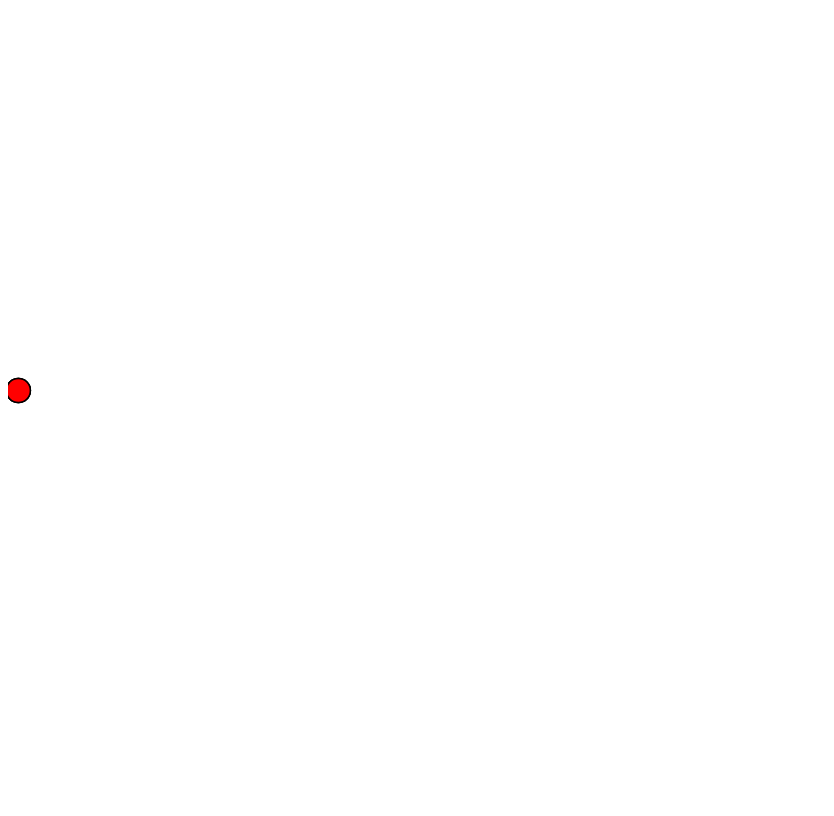
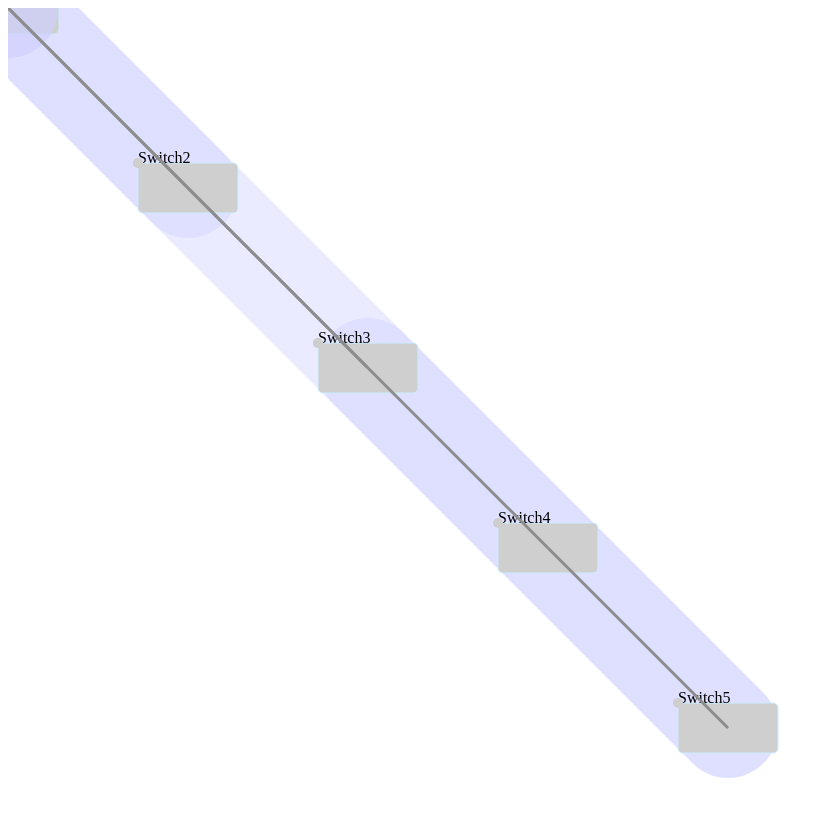
Before and after one commit to utky/d3js-sandbox, a plain HTML site: page index.html in a window 1280 px wide. Shown: the whole page, without its empty margins (0-834 px from the left). Drawn offline with nearby package versions, Linux system fonts and the light colour scheme.

Commit message:
enabled rendering nodes, groups and links by d3js plugin.

```diff
--- /dev/null
+++ b/d3.plugin.js
@@ -0,0 +1,340 @@
+/**
+ * QuickCheck
+ * うーん、dataで一括受信すると
+ * networkとnode、portの関係を解析する必要がある
+ *
+ * 逆にそれをnetworkやnodeなどのメソッドで受け取ると
+ * 階層関係の定義が別途必要になる
+ */
+(function(window, d3){
+
+	var renderGroup = function(g) {
+		g.classed("group", true)
+			.append("text")
+			.text(function(d) { return d.name || "Unnamed Group"; });
+		g.append("path");
+	};
+
+	var renderNode = function(g) {
+		g.classed("node", true);
+		g.append("rect")
+			.attr("width", function(d) { return (d.width = 100); })
+			.attr("height", function(d) { return (d.height = 50); })
+			.attr("rx", function(d) { return 5; })
+			.attr("ry", function(d) { return 5; });
+		g.append("text")
+			.text(function(d) { return d.name || "Unnamed Node"; });
+	};
+
+	var renderPort = function(g) {
+		g.classed("port", true)
+			.append("circle")
+				.attr("r", function(d) { return 5; });
+	};
+
+	var renderLink = function(g) {
+		g.classed("link", true);
+		g.append("line");
+	}
+
+	var tickGroup = function(selection) {
+		var collectNode = function(acc, g) {
+			var ns = acc.concat(g.nodes);
+			var gs = g.children || [];
+			return gs.reduce(collectNode, ns);
+		};
+		selection.selectAll("path")
+			.attr("stroke-linecap", "round")
+			.attr("stroke-linejoin", "round")
+			.attr("d", function(d) {
+				var subnodes = collectNode(new Array(), d);
+				var vertices = subnodes.map(function(d) { return [ d.x, d.y ]; });
+				var locationTo = (2 < vertices.length) ? d3.geom.hull(vertices) : (0 < vertices.length) ? vertices : [[0,0]];
+				return "M" + locationTo.join("L") + "Z";
+			});
+	};
+
+	var tickNode = function(selection) {
+		selection.attr("transform", function(d) {
+			return "translate("
+				+ ((d.x || 1) - (100 / 2)) + ","
+				+ ((d.y || 1) - (50 / 2)) + ")";
+		});
+	};
+	var tickLink = function(selection) {
+		selection.selectAll("line")
+			.attr("x1", function(d) { return d.source.x; })
+	    	.attr("y1", function(d) { return d.source.y; })
+	    	.attr("x2", function(d) { return d.target.x; })
+	    	.attr("y2", function(d) { return d.target.y; });
+	};
+	var tickPort = function(selection) {
+	};
+
+
+	function create() {
+
+		var cfg = {
+			width: function() { return 900 }
+			, height: function() { return 800 }
+			, force: function() {return d3.layout.force();}
+			, group: {
+				selector: function() { return ".group"; }
+				, key : function(d) { return d.id }
+				, children : function(d) { return d.children || []}
+				, nodes : function(d) { return d.nodes || []}
+				, render: renderGroup
+				, tick: tickGroup
+			}
+			, node: {
+				selector: function() { return ".node"; }
+				, key : function(d) { return d.id }
+				, ports : function(d) { return d.ports || []}
+				, render: renderNode
+				, tick: tickNode
+				, fixed: function() { return true; }
+			}
+			, port: {
+				selector: function() { return ".port"; }
+				, key : function(d) { return d.id }
+				, render: renderPort
+				, tick: tickPort
+			}
+			, link: {
+				selector: function() { return ".link"; }
+				, render: renderLink
+				, tick: tickLink
+			}
+		};
+
+		// entry point of selection processing
+		function topology(selection) {
+			selection.each(function(d, i) {
+				var force = cfg.force();
+
+				var foldGroup = function(acc, g) {
+					var gs = cfg.group.children(g);
+					acc.push(g);
+					return gs.reduce(foldGroup, acc);
+				};
+
+				var groupsArray = foldGroup(new Array(), d.network);
+				var nodesArray = groupsArray.reduce(function(a, g) {
+					return a.concat((cfg.group.nodes(g) || []));
+				}, new Array());
+				var nl = nodesArray.length;
+				nodesArray = nodesArray.map(function(n, i) {
+					// initial coordinates
+					n.x = n.y = cfg.width() / nl * i;
+					n.fixed = cfg.node.fixed();
+					return n;
+				});
+
+				var target = d3.select(this);
+
+				var groups = target.selectAll(cfg.group.selector())
+					.data(groupsArray, cfg.group.key);
+				groups.enter().append("g")
+					.call(cfg.group.render);
+
+				var nodes = groups.selectAll(cfg.node.selector())
+					.data(cfg.group.nodes, cfg.node.key);
+				nodes.enter().append("g")
+					.call(cfg.node.render);
+
+				var ports = nodes.selectAll(cfg.port.selector())
+					.data(cfg.node.ports, cfg.port.key);
+				ports.enter().append("g")
+					.call(cfg.port.render);
+
+				target.selectAll(cfg.link.selector())
+					.data(d.links)
+					.enter().append("g")
+					.call(cfg.link.render);
+
+				target.selectAll(cfg.node.selector()).call(force.drag);
+				force
+					.gravity(0)
+    				//.size([cfg.width(), cfg.height()])
+					//.linkDistance(40)
+					//.charge(-500)
+					.nodes(nodesArray)
+					.links(d.links)
+					.on("tick", function() {
+
+						var gs = target.selectAll(cfg.group.selector());
+						var ns = target.selectAll(cfg.node.selector());
+						var ps = target.selectAll(cfg.port.selector());
+						var ls = target.selectAll(cfg.link.selector());
+
+						cfg.group.tick(gs);
+						cfg.node.tick(ns);
+						cfg.port.tick(ps);
+						cfg.link.tick(ls);
+					});
+				force.start();
+			});
+		}
+
+		/*
+		topology.nodes = function(value) {
+			if (!arguments.length) return nodes;
+			nodes = value;
+			return topology;
+		}
+
+		topology.links = function(value) {
+			if (!arguments.length) return links;
+			links = value;
+			return topology;
+		}
+		*/
+
+		topology.select = function(type, callback) {
+			return function(selection) {
+				if (callback) selection.selectAll(type).call(callback);
+			};
+		}
+
+		return topology
+	}
+
+	d3.topology = create
+
+ /*
+
+	function Topology(baseSelection, options) {
+		this.baseSelection = baseSelection;
+		this.force = d3.layout.force()
+	    	.size([this.baseSelection.attr("width"), this.baseSelection.attr("height")])
+	    	.charge(-400)
+	    	.linkDistance(40)
+	    	.on("tick", this.tick(this));
+
+		this.drag = this.force.drag()
+	    	.on("dragstart", this.dragstart);
+		this.groups = [];
+
+	}
+
+	Topology.prototype = {
+		constructor: Topology
+		, node: function() { return this.baseSelection.selectAll(".node"); }
+		, link: function() { return this.baseSelection.selectAll(".link"); }
+		, data: function(nodes, links) {
+			this.force
+				.nodes(nodes)
+				.links(links)
+				.start();
+
+			this.link().data(links)
+	    		.enter().append("line")
+	      			.attr("class", "link");
+
+			this.node().data(nodes, function(d) { return d.id })
+	    		.enter().append("circle")
+	      			.attr("class", "node")
+	      			.attr("r", 12)
+		  			.classed("fixed", function(d) {return d.fixed = true})
+	      			.on("dblclick", this.dblclick)
+	      			.call(this.drag);
+
+			this.groups = d3.nest().key(function(d) { return d.parent.id; }).entries(nodes);
+			console.log(this.groups);
+
+			return this;
+		}
+		, tick: function(thisArg) {
+			return function() {
+				thisArg.link().attr("x1", function(d) { return d.source.x; })
+					.attr("y1", function(d) { return d.source.y; })
+					.attr("x2", function(d) { return d.target.x; })
+					.attr("y2", function(d) { return d.target.y; });
+
+				thisArg.node().attr("cx", function(d) { return d.x; })
+					.attr("cy", function(d) { return d.y; });
+
+				thisArg.baseSelection.selectAll("path")
+				    .data(thisArg.groups)
+				      .attr("d", thisArg.groupPath)
+				    .enter().insert("path", "circle")
+						.style("fill", function(d) { return "cyan" })
+						.style("stroke", function(d) { return "cyan" })
+				      .style("stroke-width", 40)
+				      .style("stroke-linejoin", "round")
+				      .style("opacity", .2)
+				      .attr("d", thisArg.groupPath);
+
+			};
+		}
+		, dblclick: function (d) {
+			  d3.select(this).classed("fixed", d.fixed = false);
+			}
+		, dragstart: function (d) {
+	  		d3.select(this).classed("fixed", d.fixed = true);
+		}
+		, groupPath: function(d) {
+			var vertices = d.values.map(function(i) { return [i.x, i.y]; });
+			var toBeJoined = vertices.langth > 2 ? d3.geom.hull(vertices) : vertices;
+		    return "M" + toBeJoined.join("L") + "Z";
+		}
+	};
+
+	var topology = function(selection) {
+		return new Topology(selection);
+	};
+
+	var width = 960,
+	    height = 500;
+
+	var svg = d3.select("body").append("svg")
+	    .attr("width", width)
+	    .attr("height", height);
+
+	d3.json("networks.json", function(error, data) {
+
+		var collectNode = function(network) {
+			var nodes = network.nodes || [];
+			nodes.map(function(n) { n.parent = network; });
+			var subNodes = network.children.map(collectNode);
+			return subNodes.reduce(function(a, ns) { return a.concat(ns); }, nodes.concat());
+		};
+
+		var nodes = collectNode(data.root);
+
+		//var topology = new Topology(svg);
+		var t = topology(svg);
+		t.data(nodes, data.links);
+		console.log(t.link().data());
+	});
+
+
+
+	window.d3test = {
+		testDataFeed: function() {
+
+			var topology = d3.topology().select("#graph-content");
+
+			$.getJSON("./data/networks.json").success(function (data) {
+
+				topology.data(data["root"], []);
+				// topology.data(data["root"], data["links"]);
+
+			}).error(function(e) {
+				console.error(e);
+			});
+		}
+		, testRender: function() {
+		}
+	};
+
+	// execute test suite
+	$(function() {
+		for(var key in window.d3test) {
+			var test = window.d3test[key];
+			test.call(window);
+		}
+	});
+	*/
+
+})(window, d3);
--- a/index.html
+++ b/index.html
@@ -1,133 +1,20 @@
 <!DOCTYPE html>
 <meta charset="utf-8">
-<style>
-
-.link {
-  stroke: #000;
-  stroke-width: 1.5px;
-}
-
-.node {
-  cursor: move;
-  fill: #ccc;
-  stroke: #000;
-  stroke-width: 1.5px;
-}
-
-.node.fixed {
-  fill: #f00;
-}
-
-</style>
+<link rel="stylesheet" type="text/css" media="screen" href="main.css">
 <body>
+	<div>
+		<svg id="stage" width="1000" height="800">
+		</svg>
+	</div>
 <script src="http://d3js.org/d3.v3.min.js"></script>
+<script src="d3.plugin.js"></script>
 <script>
-
-function Topology(baseSelection, options) {
-	this.baseSelection = baseSelection;
-	this.force = d3.layout.force()
-    	.size([this.baseSelection.attr("width"), this.baseSelection.attr("height")])
-    	.charge(-400)
-    	.linkDistance(40)
-    	.on("tick", this.tick(this));
-
-	this.drag = this.force.drag()
-    	.on("dragstart", this.dragstart);
-	this.groups = [];
-
-}
-
-Topology.prototype = {
-	constructor: Topology
-	, node: function() { return this.baseSelection.selectAll(".node"); }
-	, link: function() { return this.baseSelection.selectAll(".link"); }
-	, data: function(nodes, links) {
-		this.force
-			.nodes(nodes)
-			.links(links)
-			.start();
-
-		this.link().data(links)
-    		.enter().append("line")
-      			.attr("class", "link");
-
-		this.node().data(nodes, function(d) { return d.id })
-    		.enter().append("circle")
-      			.attr("class", "node")
-      			.attr("r", 12)
-	  			.classed("fixed", function(d) {return d.fixed = true})
-      			.on("dblclick", this.dblclick)
-      			.call(this.drag);
-
-		this.groups = d3.nest().key(function(d) { return d.parent.id; }).entries(nodes);
-		console.log(this.groups);
-
-		return this;
-	}
-	, tick: function(thisArg) {
-		return function() {
-			thisArg.link().attr("x1", function(d) { return d.source.x; })
-				.attr("y1", function(d) { return d.source.y; })
-				.attr("x2", function(d) { return d.target.x; })
-				.attr("y2", function(d) { return d.target.y; });
-
-			thisArg.node().attr("cx", function(d) { return d.x; })
-				.attr("cy", function(d) { return d.y; });
-
-			thisArg.baseSelection.selectAll("path")
-			    .data(thisArg.groups)
-			      .attr("d", thisArg.groupPath)
-			    .enter().insert("path", "circle")
-					.style("fill", function(d) { return "cyan" })
-					.style("stroke", function(d) { return "cyan" })
-			      .style("stroke-width", 40)
-			      .style("stroke-linejoin", "round")
-			      .style("opacity", .2)
-			      .attr("d", thisArg.groupPath);
-
-		};
-	}
-	, dblclick: function (d) {
-		  d3.select(this).classed("fixed", d.fixed = false);
-		}
-	, dragstart: function (d) {
-  		d3.select(this).classed("fixed", d.fixed = true);
-	}
-	, groupPath: function(d) {
-		var vertices = d.values.map(function(i) { return [i.x, i.y]; });
-		var toBeJoined = vertices.langth > 2 ? d3.geom.hull(vertices) : vertices;
-	    return "M" + toBeJoined.join("L") + "Z";
-	}
-};
-
-var topology = function(selection) {
-	return new Topology(selection);
-};
-
-var width = 960,
-    height = 500;
-
-var svg = d3.select("body").append("svg")
-    .attr("width", width)
-    .attr("height", height);
-
-d3.json("networks.json", function(error, data) {
-
-	var collectNode = function(network) {
-		var nodes = network.nodes || [];
-		nodes.map(function(n) { n.parent = network; });
-		var subNodes = network.children.map(collectNode);
-		return subNodes.reduce(function(a, ns) { return a.concat(ns); }, nodes.concat());
-	};
-
-	var nodes = collectNode(data.root);
-
-	//var topology = new Topology(svg);
-	var t = topology(svg);
-	t.data(nodes, data.links);
-	console.log(t.link().data());
+window.addEventListener("load", function(){
+	var topology = d3.topology();
+	d3.json("network.json", function(err, data) {
+		d3.select("svg#stage")
+			.datum(data)
+			.call(topology);
+	});
 });
-
-
-
 </script>
--- a/networks.json
+++ b/network.json
@@ -1,5 +1,5 @@
 {
-	"root": {
+	"network": {
 		"id": 0
 		, "name": "Root"
 		, "nodes": []
@@ -60,6 +60,28 @@
 							}
 						]
 					}
+					, {
+						"id": 4
+						, "name": "Switch4"
+						, "address": "192.168.1.30"
+						, "ports": [
+							{
+								"id": 7
+								, "name": "ge-0/1"
+							}
+						]
+					}
+					, {
+						"id": 5
+						, "name": "Switch5"
+						, "address": "192.168.1.30"
+						, "ports": [
+							{
+								"id": 8
+								, "name": "ge-0/1"
+							}
+						]
+					}
 				]
 				, "children": [
 					{
@@ -82,5 +104,7 @@
 		{ "source": 0, "target": 1}
 		, { "source": 1, "target": 2}
 		, { "source": 0, "target": 2}
+		, { "source": 2, "target": 3}
+		, { "source": 3, "target": 4}
 	]
 }
```
Also changed, not shown: main.css (added, +32 -0 lines), test.js (deleted, +0 -37 lines), 1 other file.
